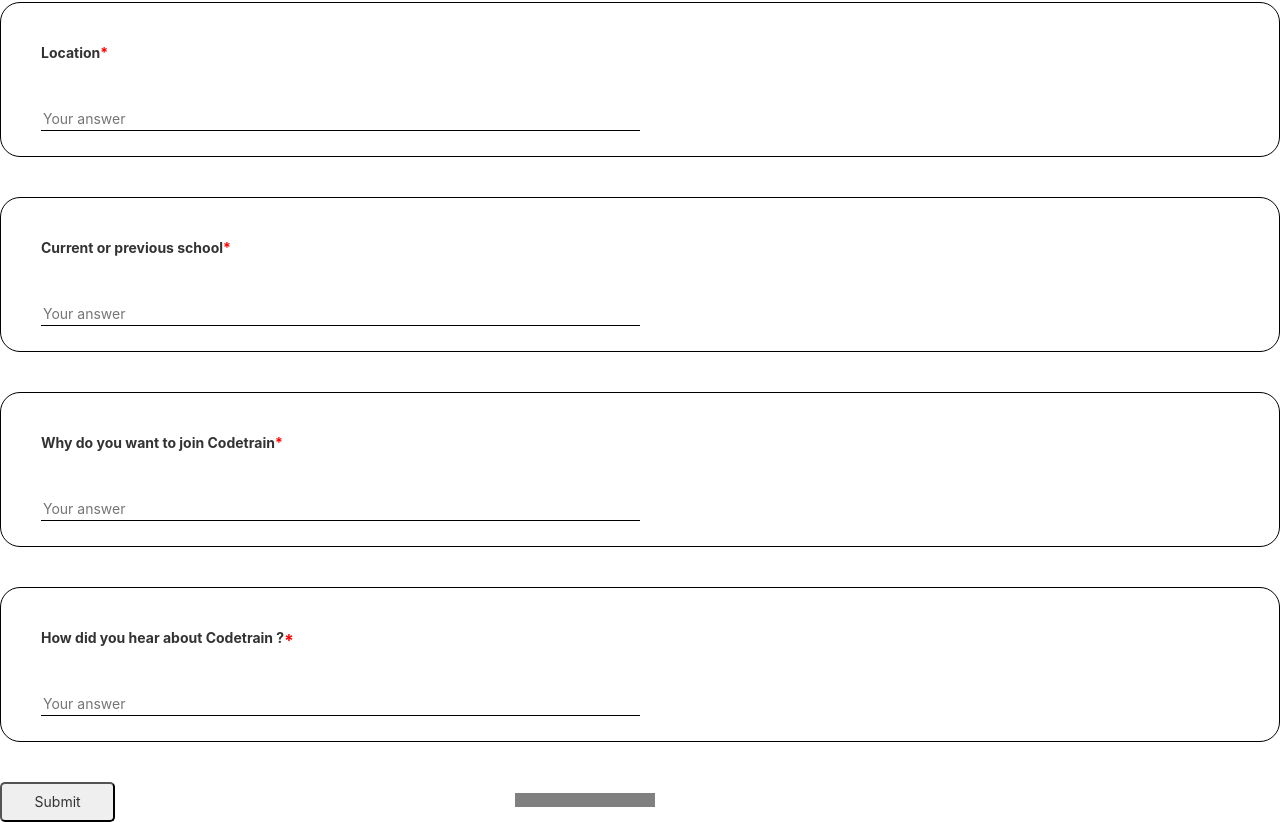
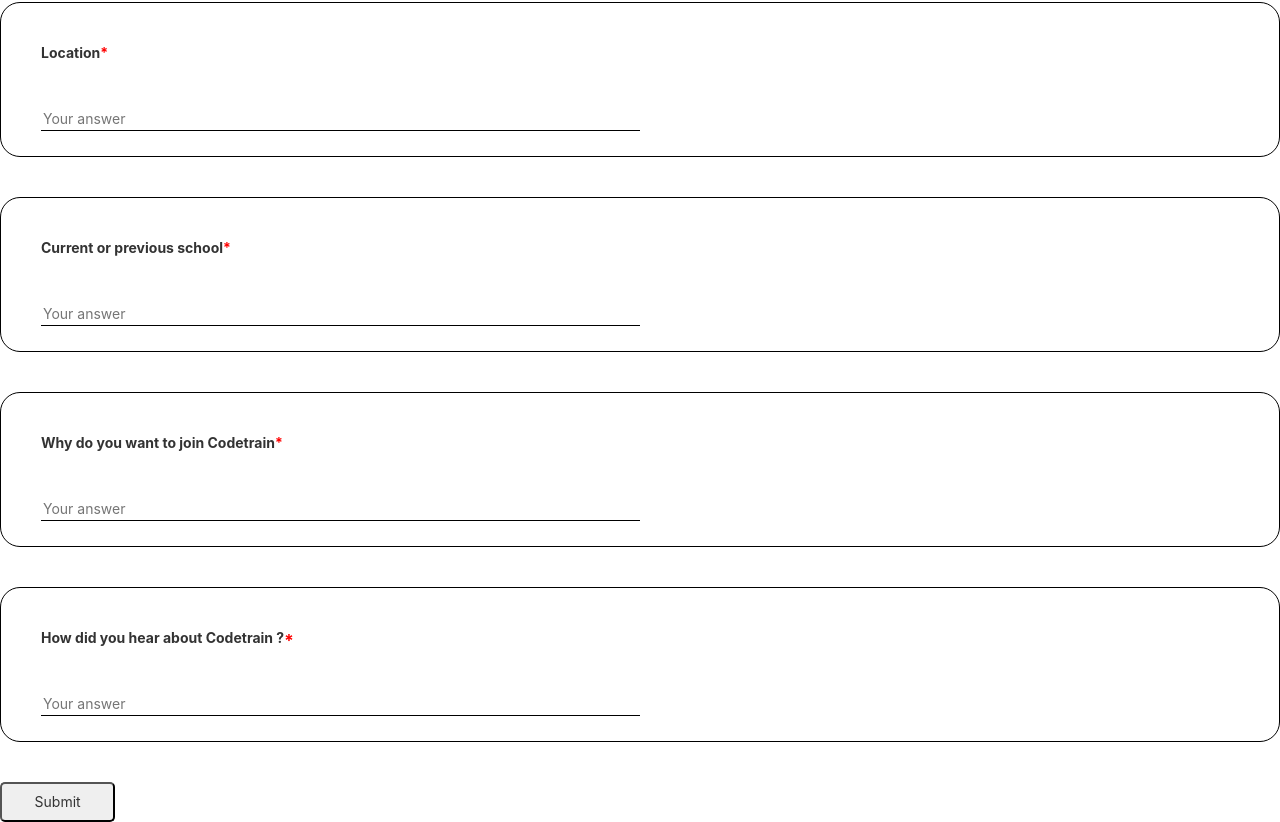
Before and after one commit to kencal20/react-forms_ass, a React (Create React App) app: page / in a window 1280 px wide. Shown: the part 1374-2196 px from the top of the page. Built offline with nearby package versions, Linux system fonts and the light colour scheme.

Commit message:
react_assform update

```diff
--- a/src/React_assform.jsx
+++ b/src/React_assform.jsx
@@ -1,4 +1,5 @@
 import React, { Component } from "react";
+
 
 class React_ass extends Component {
   constructor(props) {
@@ -230,7 +231,9 @@
         <button onClick={this.handleSubmit} type="submit">
           Submit
         </button>
-        <progress value="bar" max="6" />
+        <div className="Progress">
+
+        </div>
       </form>
     );
   }
```
